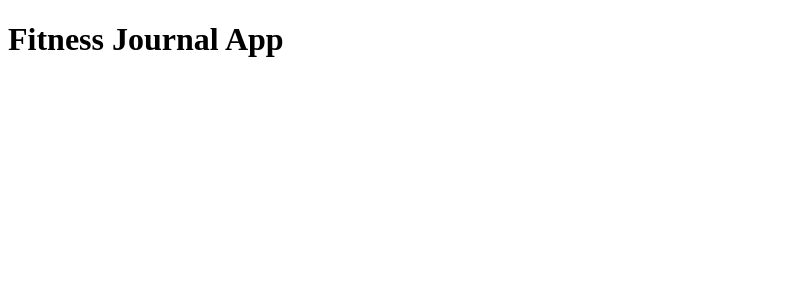
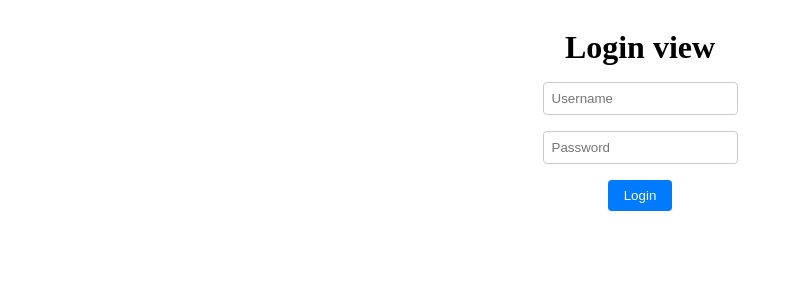
Before and after one commit to marcterradas/fitness-journal-app, a Vue app in the folder app/: page /login in a window 1280 px wide. Shown: the top 300 px of the page, without its empty margins (0-793 px from the left). Built offline with nearby package versions, Linux system fonts and the light colour scheme.

Commit message:
Init login

```diff
--- a/app/package.json
+++ b/app/package.json
@@ -12,7 +12,8 @@
     "preview": "vite preview"
   },
   "dependencies": {
-    "vue": "^3.5.22"
+    "vue": "^3.5.22",
+    "vue-router": "^4.6.3"
   },
   "devDependencies": {
     "@vitejs/plugin-vue": "^6.0.1",
--- a/app/src/App.vue
+++ b/app/src/App.vue
@@ -1,7 +1,7 @@
 <script setup></script>
 
 <template>
-  <h1>Fitness Journal App</h1>
+  <router-view></router-view>
 </template>
 
 <style scoped></style>
--- /dev/null
+++ b/app/src/HomeView.vue
@@ -0,0 +1,4 @@
+<template>
+    <h1>Fitness Journal App</h1>
+</template>
+<script setup></script>
--- /dev/null
+++ b/app/src/LoginView.vue
@@ -0,0 +1,49 @@
+<template>
+    <div class="login">
+        <h1 class="login__title">Login view</h1>
+        <input type="text" class="login__input" placeholder="Username" />
+        <input type="password" class="login__input" placeholder="Password" />
+        <button class="login__button" @click="goToHome">Login</button>
+    </div>
+</template>
+<script setup>
+import { useRouter } from 'vue-router'
+
+const router = useRouter()
+
+function goToHome() {
+  router.push('/')
+}
+</script>
+<style scoped>
+.login {
+    display: flex;
+    flex-direction: column;
+    align-items: center;
+}
+
+.login__title {
+    font-size: 2rem;
+    margin-bottom: 1rem;
+}
+
+.login__input {
+    padding: 0.5rem;
+    margin-bottom: 1rem;
+    border: 1px solid #ccc;
+    border-radius: 4px;
+}
+
+.login__button {
+    padding: 0.5rem 1rem;
+    background-color: #007bff;
+    color: white;
+    border: none;
+    border-radius: 4px;
+    cursor: pointer;
+}
+
+.login__button:hover {
+    background-color: #0056b3;
+}
+</style>
--- a/app/src/main.js
+++ b/app/src/main.js
@@ -1,4 +1,5 @@
 import { createApp } from 'vue'
 import App from './App.vue'
+import { router } from './useRouter.js'
 
-createApp(App).mount('#app')
+createApp(App).use(router).mount('#app')
```
Also changed, not shown: app/src/useRouter.js (added, +14 -0 lines), 1 other file (tests, documents, lock files or other folders).
